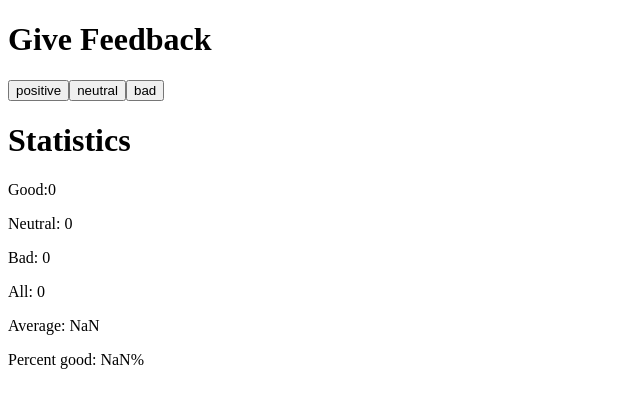
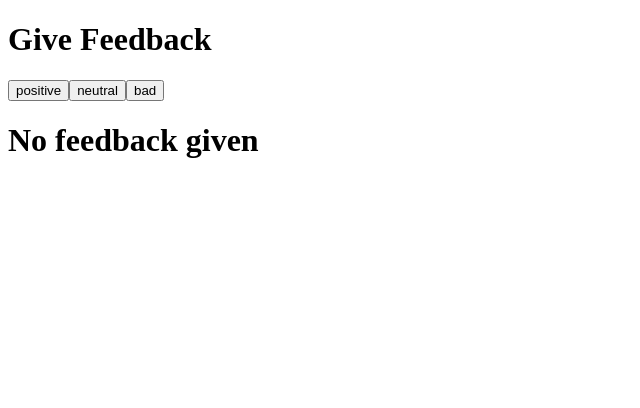
Before and after one commit to kristinamacekovic/fullstackopen-2022, a React (Create React App) app in the folder part1/unicafe/: page / in a window 1280 px wide. Shown: the top 408 px of the page, without its empty margins (0-640 px from the left). Built offline with nearby package versions, Linux system fonts and the light colour scheme.

Commit message:
1.9: unicafe step4

```diff
--- a/part1/unicafe/src/App.js
+++ b/part1/unicafe/src/App.js
@@ -42,7 +42,8 @@ const App = () => {
       <Button text="positive" onClick={() => handlePositive()}></Button>
       <Button text="neutral" onClick={() => handleNeutral()}></Button>
       <Button text="bad" onClick={() => handleBad()}></Button>
-      <Statistics good={good} neutral={neutral} bad={bad} />
+      {sumAll(good, neutral, bad) !== 0 ?
+          <Statistics good={good} neutral={neutral} bad={bad} /> : <h1>No feedback given</h1> }
     </div>
   )
 }
```
